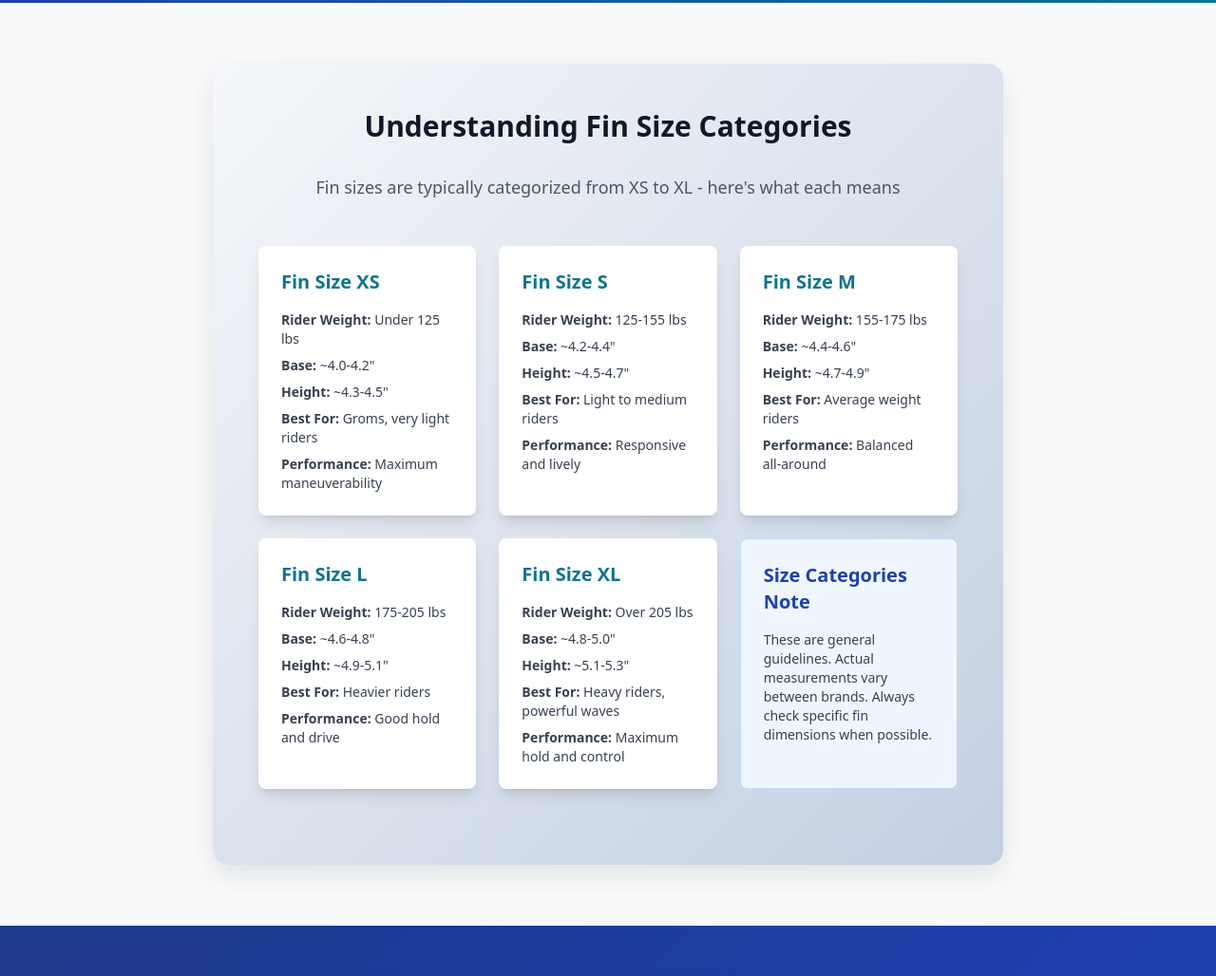
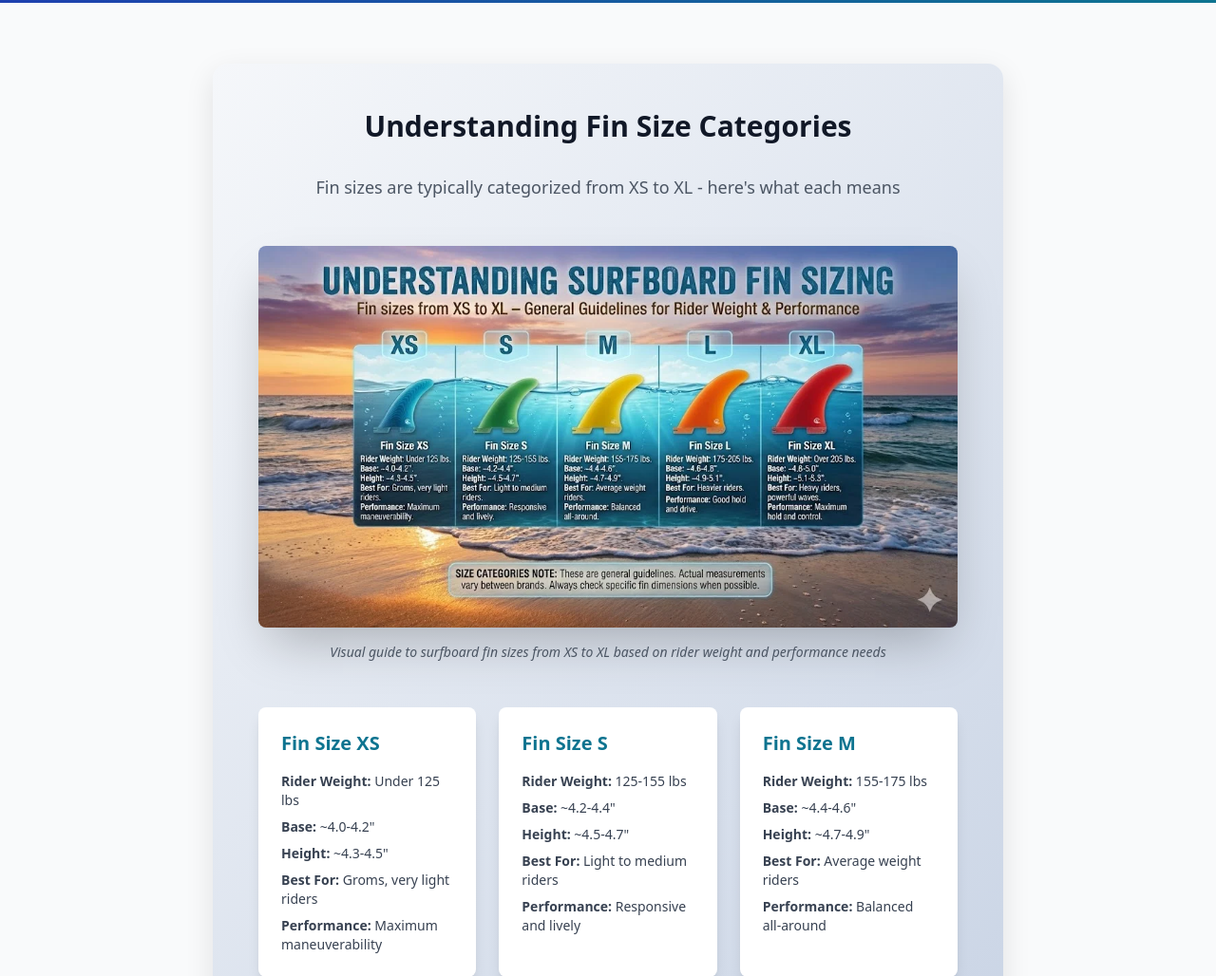
Before and after one commit to Tiste42/finfinder-site, a Flask app: page /fin-sizing-guide in a window 1280 px wide. Shown: the part 4580-5608 px from the top of the page at 95% size. Run offline with Flask 3, Linux system fonts and the light colour scheme; some libraries are stand-ins or nearby versions.

Commit message:
Add fin sizing guide infographic image with WebP optimization and SEO enhancements

```diff
--- a/templates/fin_sizing_guide.html
+++ b/templates/fin_sizing_guide.html
@@ -5,7 +5,50 @@
 
 {% block description %}Complete surfboard fin sizing guide with weight-based chart, volume considerations, skill level factors, and personalized AI recommendations for perfect fin selection.{% endblock %}
 
+{% block og_tags %}
+{{ super() }}
+<meta property="og:image" content="{{ url_for('static', filename='understanding_fin_size_categories.webp', _external=True) }}">
+<meta property="og:image:alt" content="Surfboard fin sizing guide infographic showing XS, S, M, L, and XL fin sizes with rider weight ranges">
+<meta property="og:image:width" content="1200">
+<meta property="og:image:height" content="675">
+<meta name="twitter:image" content="{{ url_for('static', filename='understanding_fin_size_categories.webp', _external=True) }}">
+<meta name="twitter:image:alt" content="Surfboard fin sizing guide infographic showing XS, S, M, L, and XL fin sizes">
+{% endblock %}
+
 {% block content %}
+
+<!-- Structured Data for SEO -->
+<script type="application/ld+json">
+{
+  "@context": "https://schema.org",
+  "@type": "Article",
+  "headline": "The Ultimate Surfboard Fin Sizing Guide",
+  "description": "Complete surfboard fin sizing guide with weight-based chart, volume considerations, skill level factors, and personalized AI recommendations for perfect fin selection.",
+  "image": {
+    "@type": "ImageObject",
+    "url": "{{ url_for('static', filename='understanding_fin_size_categories.webp', _external=True) }}",
+    "width": 1200,
+    "height": 675,
+    "alt": "Surfboard fin sizing guide infographic showing XS, S, M, L, and XL fin sizes with rider weight ranges"
+  },
+  "author": {
+    "@type": "Organization",
+    "name": "Fin Finder"
+  },
+  "publisher": {
+    "@type": "Organization",
+    "name": "Fin Finder",
+    "logo": {
+      "@type": "ImageObject",
+      "url": "{{ url_for('static', filename='finfinderlogolargeblavktext.png', _external=True) }}"
+    }
+  },
+  "mainEntityOfPage": {
+    "@type": "WebPage",
+    "@id": "{{ url_for('fin_sizing_guide', _external=True) }}"
+  }
+}
+</script>
 
 <!-- Hero Section - Matching Home/Recommender Style -->
 <section class="relative h-96 bg-gradient-to-br from-blue-900 via-blue-800 to-cyan-700 overflow-hidden">
@@ -278,6 +321,23 @@
         <div class="form-section p-8 md:p-12 form-animation hover-lift">
             <h2 class="text-3xl font-bold text-center text-gray-900 mb-8">Understanding Fin Size Categories</h2>
             <p class="text-center text-gray-600 mb-12 text-lg">Fin sizes are typically categorized from XS to XL - here's what each means</p>
+
+            <!-- Fin Size Categories Infographic -->
+            <div class="mb-12 text-center">
+                <picture>
+                    <source srcset="{{ url_for('static', filename='understanding_fin_size_categories.webp') }}" type="image/webp">
+                    <img
+                        src="{{ url_for('static', filename='understanding_fin_size_ categories.jpg') }}"
+                        alt="Surfboard fin sizing guide infographic showing XS, S, M, L, and XL fin sizes with rider weight ranges, base and height measurements, and performance characteristics for each size category"
+                        title="Understanding Surfboard Fin Sizing: XS to XL Size Guide"
+                        class="w-full max-w-5xl mx-auto rounded-lg shadow-2xl hover:shadow-3xl transition-shadow duration-300"
+                        loading="lazy"
+                        width="1200"
+                        height="675"
+                    >
+                </picture>
+                <p class="mt-4 text-sm text-gray-600 italic">Visual guide to surfboard fin sizes from XS to XL based on rider weight and performance needs</p>
+            </div>
 
             <div class="grid grid-cols-1 md:grid-cols-2 lg:grid-cols-3 gap-6 mb-8">
                 <div class="bg-white p-6 rounded-lg shadow-lg hover:shadow-xl transition-all duration-300 hover-card">
```
Also changed, not shown: static/understanding_fin_size_ categories.jpg (added), static/understanding_fin_size_categories.webp (added).
